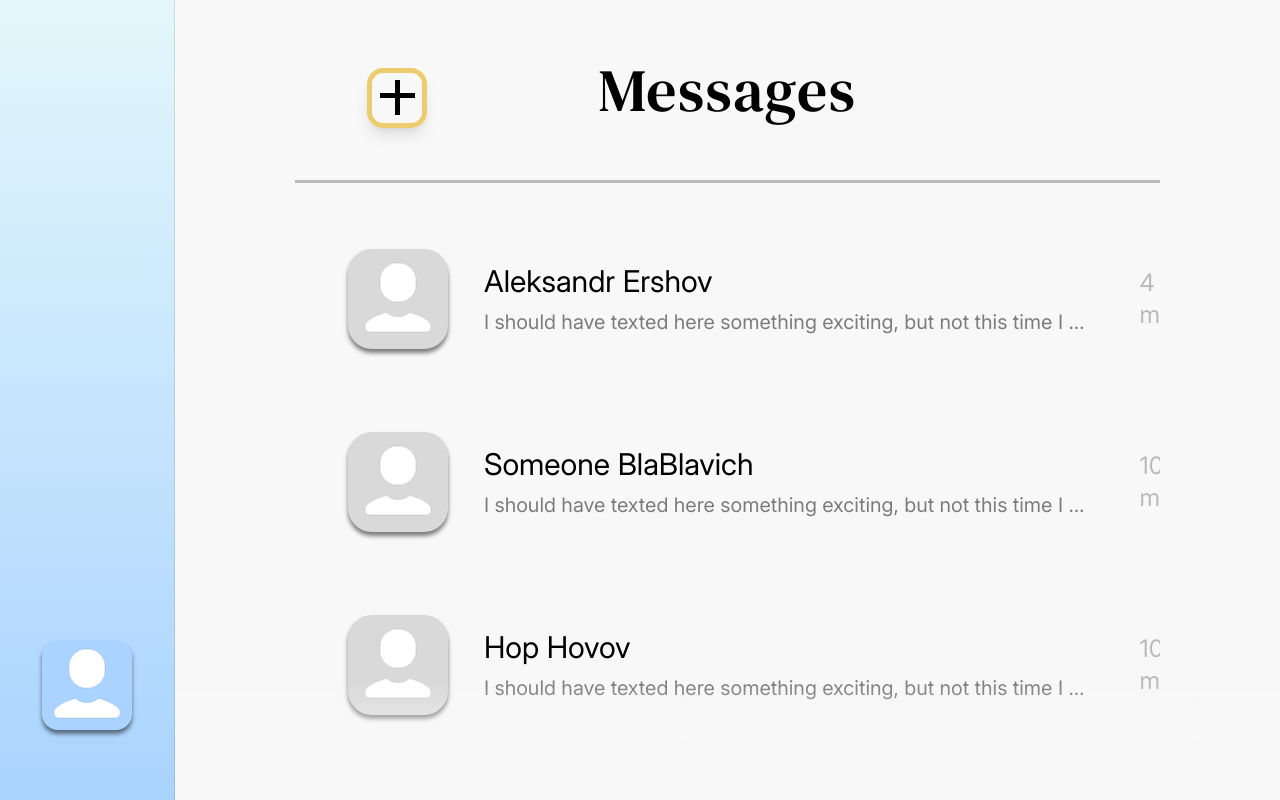
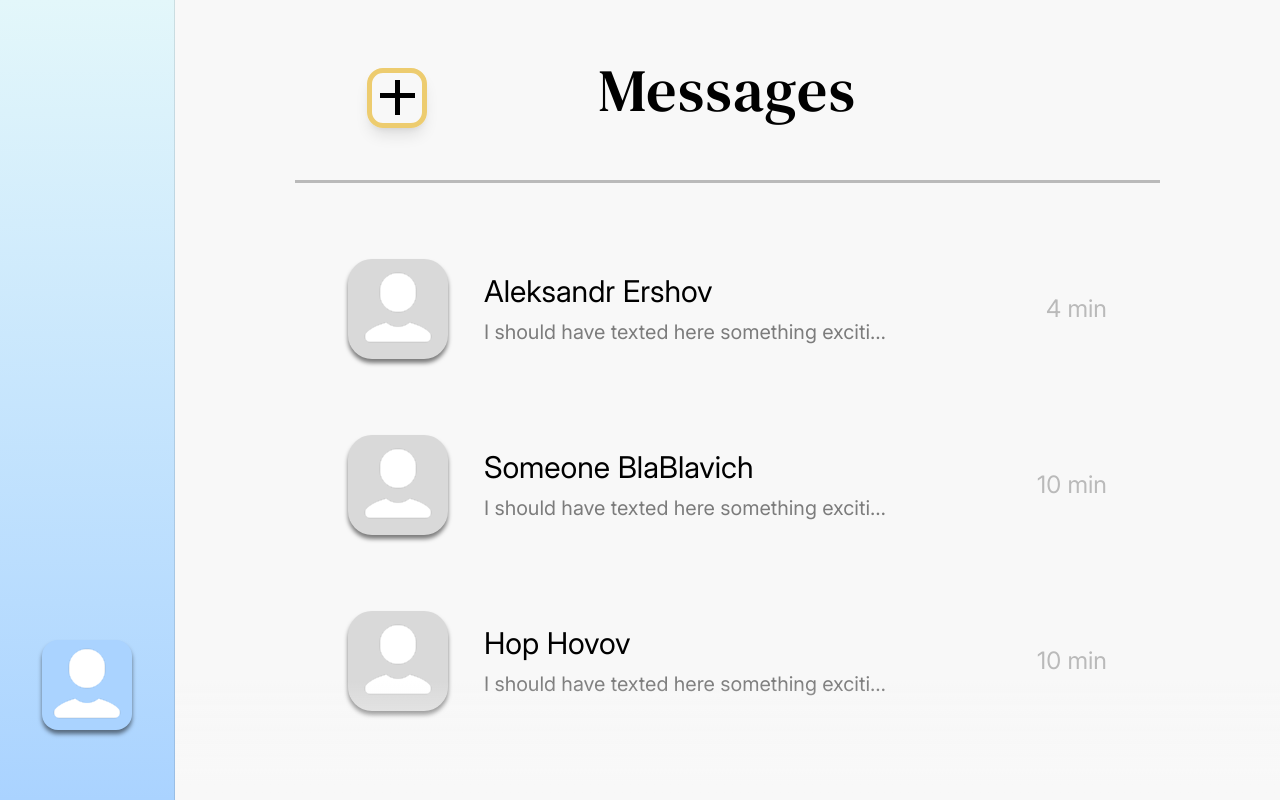
Before and after one commit to AleksandrRise/SkyChat, a React (Vite) app in the folder SkyChat/: page / in a window 1280 px wide. Built offline with nearby package versions, Linux system fonts and the light colour scheme.

Commit message:
Fixed margins problem when entering a chat

```diff
--- a/SkyChat/src/App.tsx
+++ b/SkyChat/src/App.tsx
@@ -15,7 +15,7 @@ export const ActiveContext = React.createContext<ActiveContext>({
   setIsActive: () => {console.error("The default ActiveContext was invoked!")}
 });
 
-function App() {
+export default function App() {
 
   const [isActive, setIsActive] = React.useState(false);
 
@@ -26,17 +26,15 @@ function App() {
 
       <Aside />
 
-      <Main>
-        <Header />
-        <ActiveContext.Provider value={{isActive, setIsActive}}>
+      <ActiveContext.Provider value={{isActive, setIsActive}}>
+        <Main>
+          <Header />
           <Chats users={users} />
-        </ActiveContext.Provider>
-      </Main>
+        </Main>
 
-      {isActive ? <Chat /> : null}
+        {isActive ? <Chat /> : null}
+      </ActiveContext.Provider>
 
     </section>
   )
 }
-
-export default App
--- a/SkyChat/src/components/Chats.tsx
+++ b/SkyChat/src/components/Chats.tsx
@@ -13,24 +13,27 @@ function ChatElement({ name, message, avatarUrl = "", whenTexted, id }: User) {
     ? avatarUrl
     : defaultPhoto
 
-    const liClasses = `w-11/12 mx-auto mt-12.25 flex cursor-pointer last:mb-80
-        hover:shadow-icons p-4.25 transition`;
+    const {isActive, setIsActive} = useContext(ActiveContext);
+
+    const liClasses = `w-11/12 mx-auto mt-5 first:mt-12 flex cursor-pointer last:mb-80
+        hover:shadow-icons py-7 px-4.25 transition`;
 
     const figClasses = `w-25 h-25 bg-gray rounded-3xl flex justify-center
         items-center shrink-0 shadow-icons`;
 
     const imgClasses = `w-fit h-fit`;
-    const divClasses = `ml-9 pr-auto flex flex-col justify-center`;
-    const spanClasses = `text-3xl font-regular`;
-    const pClasses = `text-xl opacity-50 mt-2.25 truncate max-w-11/12`;
+    const divClasses = `ml-9 flex flex-col justify-center max-w-7/12`;
+    const spanClasses = `text-3xl font-regular truncate max-w-9/10`;
+
+    const pClassesConditional = isActive ? "max-w-8/10" : "max-w-11/12"
+    const pClasses = `text-xl opacity-50 mt-2.25 truncate ${pClassesConditional}`;
+
     const timeClasses = `ml-auto text-2xl opacity-25 my-auto`;
 
     function handleClick(e: MouseEvent<Element>) {
         console.log(e.currentTarget)
-        activeContext.setIsActive(prev => !prev);
+        setIsActive(prev => !prev);
     }
-
-    const activeContext = useContext(ActiveContext);
 
     return (
         <li key={id} id={`${id}`} className={liClasses} onClick={(e) => handleClick(e)}>
@@ -51,7 +54,7 @@ type ChatsProps = {
 }
 
 function ChatsList({ chats }: ChatsProps) {
-    const ulClasses = `overflow-y-auto no-scrollbar h-full
+    const ulClasses = `overflow-y-auto overflow-x-hidden no-scrollbar h-full
     max-w-375 block [&>*:nth-child(5)]:mt-0`;
     const chatsDivClasses = `font-primary text-3xl tracking-widest
     my-14 relative oldestDivider text-center opacity-90`;
--- a/SkyChat/src/pages/HomeScreen/Chat.tsx
+++ b/SkyChat/src/pages/HomeScreen/Chat.tsx
@@ -4,7 +4,7 @@ export default function Chat() {
 
     const chatClasses = `bg-gradient-to-tl from-25% from-bg-accent
         transition-all to-secondary border-l-1 border-black/10 h-full float-end
-        flex-1`;
+        flex-6`;
 
     return (
         <section className={chatClasses}>
--- a/SkyChat/src/pages/HomeScreen/Main.tsx
+++ b/SkyChat/src/pages/HomeScreen/Main.tsx
@@ -1,12 +1,17 @@
 import type { ReactNode } from "react"
+import { useContext } from "react"
+import { ActiveContext } from "../../App"
 
 type MainProps = {
     children: ReactNode;
 }
 
 export default function Main({ children }: MainProps) {
-    const mainClasses = `font-secondary font-normal w-full block px-7.25 xl:px-30 pt-15
-        bg-white relative flex-1`;
+    const {isActive} = useContext(ActiveContext)
+
+    const mainClassesConditional = isActive ? "px-3 xl:px-7 w-1/3" : "px-7.25 xl:px-30 w-full"
+    const mainClasses = `${mainClassesConditional} font-secondary font-normal
+    block pt-15 bg-white relative flex-4`;
 
     return (
         <main className={mainClasses}>
```
